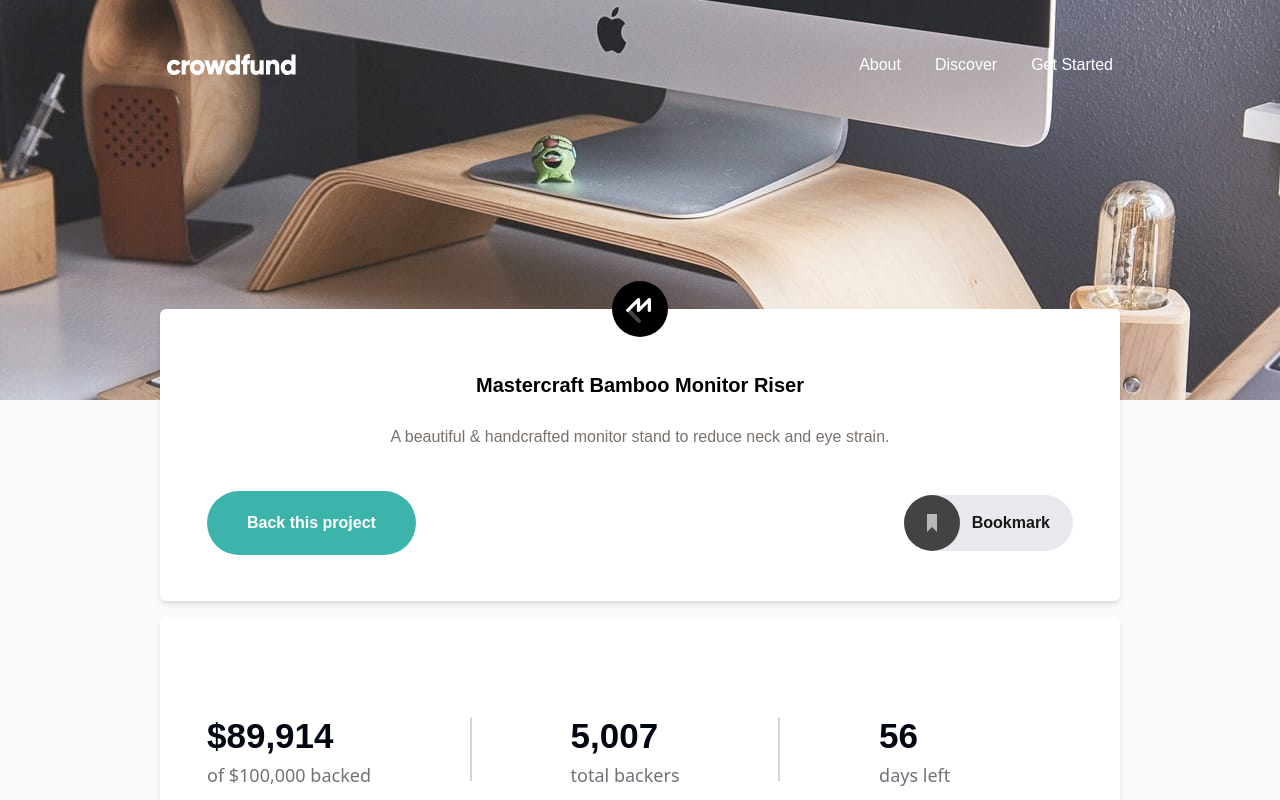
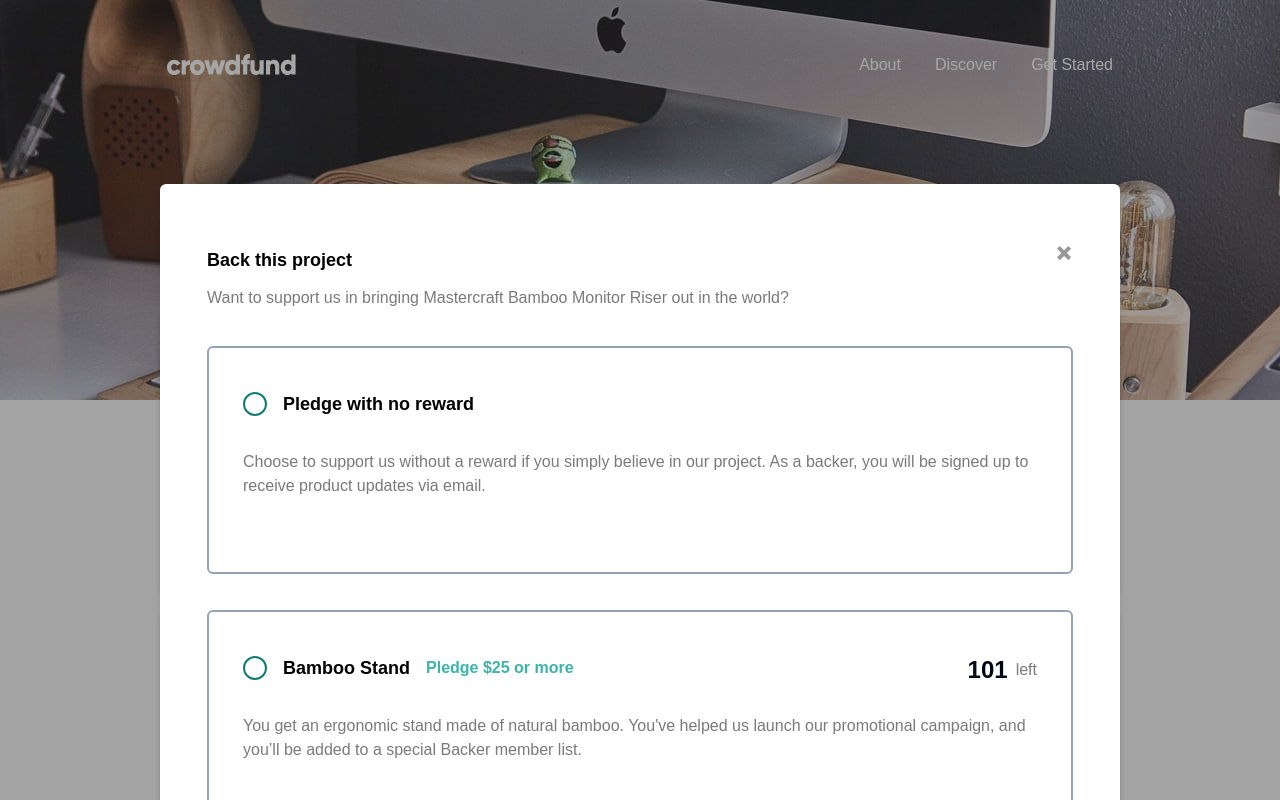
Before and after one commit to AslamtoIbrahim/crowdfunding-product-page, a Next.js app: page / in a window 1280 px wide. Shown: the top 800 px of the page. Built offline with nearby package versions, Linux system fonts and the light colour scheme.

Commit message:
[FEAT] Added dialog to back a project

```diff
--- a/src/app/components/Main/Button.tsx
+++ b/src/app/components/Main/Button.tsx
@@ -10,7 +10,7 @@ function Button({ text, style = "", ability = false , color}: props) {
       disabled={ability}
       style={{ padding: style, backgroundColor: color }}
       className={`
-       bg-moderate-cyan px-[2.8125rem] md:px-[2.5rem] py-[1.275rem] md:py-[1.2375rem] rounded-full text-white text-sm
+       bg-moderate-cyan px-[2.8125rem] md:px-[2.5rem] py-3 rounded-full text-white text-sm
         md:text-base font-bold font-commissioner
         hover:bg-dark-cyan transition-all duration-200 ease-in-out ${style}
         ${ability && `cursor-default bg-dark-gray hover:bg-dark-gray `} `}
--- /dev/null
+++ b/src/app/components/Main/Dialog/BackPledge.tsx
@@ -0,0 +1,67 @@
+import Button from "../Button";
+import PledgeInput from "./PledgeInput";
+
+type props = {
+  title?: string;
+  price?: number;
+  description?: string;
+  amount?: number;
+  isAvailble?: boolean;
+};
+
+function BackPledge({
+  title,
+  price,
+  description,
+  amount = -1,
+}: props) {
+  return (
+    <div className={`${(amount == 0) ? `opacity-55 ` : `group`}`}>
+      <label
+        htmlFor="options"
+        className="cursor-pointer md:relative flex flex-col gap-8 font-commissioner border-slate-400 border-2 rounded-md px-[1.125rem]
+         group-has-[input:checked]:border-dark-cyan
+         group-has-[input:checked]:border-2 group-has-[input:checked]:rounded-md
+         md:px-[2.125rem] py-[1.625rem] md:py-[2.625rem]"
+      >
+        <section className="flex items-center gap-4">
+          <input id="option" type="radio" className="hidden" name="options" />
+          <div className="w-6 h-6 border-dark-cyan border-2 rounded-full flex justify-center items-center ">
+            <span className="w-3 h-3 rounded-full group-has-[input:checked]:bg-dark-cyan"></span>
+          </div>
+          <div className="flex flex-col md:flex-row gap-4 md:items-center  ">
+            <h1 className="text-base md:text-lg font-extrabold">{title}</h1>
+            <p className="text-moderate-cyan font-semibold">
+              {price && `Pledge $${price} or more`}
+            </p>
+          </div>
+        </section>
+        <section>
+          <p className="text-dark-gray">{description}</p>
+        </section>
+        <section className=" flex flex-col md:flex-row items-start md:justify-between md:items-center gap-7 ">
+          <div className="md:absolute top-[2.625rem] right-[2.125rem] ">
+            <p className="text-dark-gray flex items-center gap-2 ">
+              <span className="text-gray-950 text-2xl font-bold font-commissioner  ">
+                {(amount >= 0) && amount}
+              </span>
+              {(amount >= 0) ? "left" : ""}
+            </p>
+          </div>
+        </section>
+        <section className="hidden group-has-[input:checked]:block">
+          <hr className="mb-[1.625rem] md:mb-[2.625rem]" />
+          <div className="flex flex-col md:flex-row items-center md:justify-between gap-6">
+            <p className="text-dark-gray">{price && "Enter your pledge"}</p>
+            <div className="flex gap-4 ">
+              {price && <PledgeInput value={price} />}
+              <Button text="Continue" />
+            </div>
+          </div>
+        </section>
+      </label>
+    </div>
+  );
+}
+
+export default BackPledge;
--- /dev/null
+++ b/src/app/components/Main/Dialog/CloseDialog.tsx
@@ -0,0 +1,18 @@
+type Props = {
+    handleClick?: React.MouseEventHandler;
+  };
+
+function CloseDialog({ handleClick }: Props){
+
+    return (
+        <div
+        onClick={handleClick}
+        className="w-4 h-4  cursor-pointer hover:fill-black">
+        {/* <span className="bg-dark-gray hover:bg-gray-950 w-[0.1875rem] h-full inline-block rotate-45 translate-x-[50%] rounded-sm"></span>
+        <span className="bg-dark-gray hover:bg-gray-950 w-[0.1875rem] h-full inline-block -rotate-45 translate-x-[-50%] rounded-sm"></span> */}
+        <svg className="hover:fill-black " width="15" height="15" xmlns="http://www.w3.org/2000/svg"><path d="M11.314 0l2.828 2.828L9.9 7.071l4.243 4.243-2.828 2.828L7.07 9.9l-4.243 4.243L0 11.314 4.242 7.07 0 2.828 2.828 0l4.243 4.242L11.314 0z" fill="black" fill-rule="evenodd" opacity=".4"/></svg>
+      </div>
+    );
+}
+
+export default CloseDialog;
--- /dev/null
+++ b/src/app/components/Main/Dialog/DialogBack.tsx
@@ -0,0 +1,60 @@
+"use client";
+import { useState } from "react";
+import BackPledge from "./BackPledge";
+import CloseDialog from "./CloseDialog";
+
+function DialogBack() {
+  const [isClose, setIsClose] = useState(false);
+  const handleClose = () => setIsClose(!isClose);
+  return (
+    <div className={`${isClose && `hidden`}`}>
+      <div className="fixed inset-0 bg-black/35 "></div>
+      <div className="absolute top-[7.5rem] w-[min(100%-4rem,60rem)] md:top-[11.5rem]  left-1/2 -translate-x-1/2 font-commissioner">
+        <div className="bg-white px-[2.9375rem] shadow-md pt-[3.5rem] pb-[2.4375rem]  md:pt-[3.875rem] md:pb-[2.875rem] rounded-md  flex flex-col gap-[2.25rem]">
+          <section>
+            <div className=" flex justify-between items-center md:items-start mb-3 ">
+              <h1 className="text-base md:text-lg font-extrabold">
+                Back this project
+              </h1>
+              <CloseDialog handleClick={handleClose} />
+            </div>
+            <p className="text-dark-gray">
+              Want to support us in bringing Mastercraft Bamboo Monitor Riser
+              out in the world?
+            </p>
+          </section>
+          <section className="flex flex-col gap-[2.25rem] ">
+            <BackPledge
+              title="Pledge with no reward"
+              description="Choose to support us without a reward if you simply believe in our project. As a backer,
+              you will be signed up to receive product updates via email."
+            />
+            <BackPledge
+              title="Bamboo Stand"
+              price={25}
+              description="You get an ergonomic stand made of natural bamboo. You've helped us launch our promotional campaign, and
+                    you’ll be added to a special Backer member list."
+              amount={101}
+            />
+            <BackPledge
+              title="Black Edition Stand"
+              price={75}
+              description="You get a Black Special Edition computer stand and a personal thank you. You’ll be added to our Backer
+              member list. Shipping is included."
+              amount={64}
+            />
+            <BackPledge
+              title="Mahogany Special Edition"
+              price={200}
+              description="You get a Black Special Edition computer stand and a personal thank you. You’ll be added to our Backer
+              member list. Shipping is included."
+              amount={0}
+            />
+          </section>
+        </div>
+      </div>
+    </div>
+  );
+}
+
+export default DialogBack;
--- /dev/null
+++ b/src/app/components/Main/Dialog/PledgeInput.tsx
@@ -0,0 +1,15 @@
+
+type props = {
+  value?: number;
+}
+function PledgeInput({value}:props) {
+  return (
+    <div className='border-dark-gray border-[1px]  font-commissioner px-9 py-[1.275rem] md:py-[1.2375rem] rounded-full
+    flex items-center gap-[0.625rem] '>
+      <span className='text-dark-gray '>$</span>
+      <input className="w-6 border-none outline-none  ont-commissioner font-bold" type="text" value={value}/>
+    </div>
+  )
+}
+
+export default PledgeInput;
--- a/src/app/components/Main/Main.tsx
+++ b/src/app/components/Main/Main.tsx
@@ -1,5 +1,6 @@
 import BackProject from "./BackProject";
 import BackStatics from "./BackStatics";
+import DialogBack from "./Dialog/DialogBack";
 import Project from "./Project/Project";
 
 
@@ -9,6 +10,7 @@ function Main(){
         <BackProject />
         <BackStatics />
         <Project />
+        <DialogBack />
        </main>
     );
 }
```
